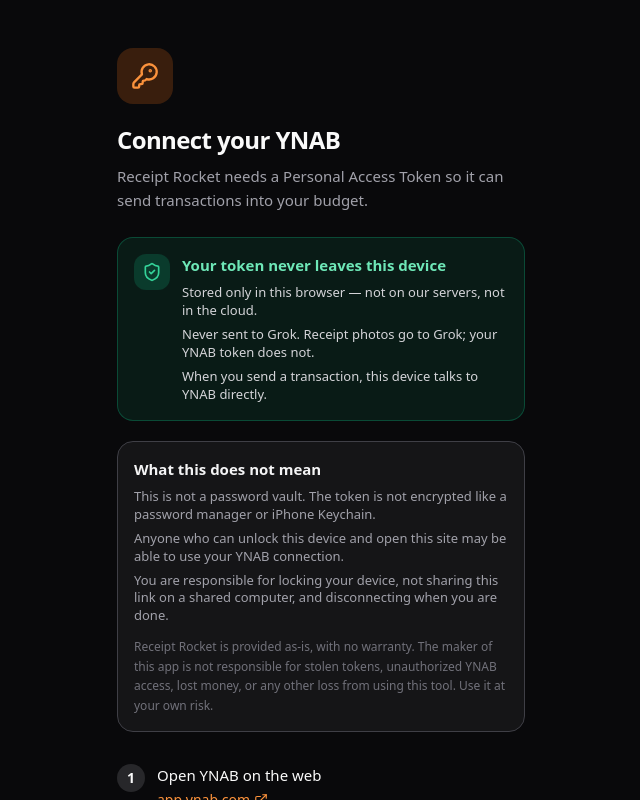
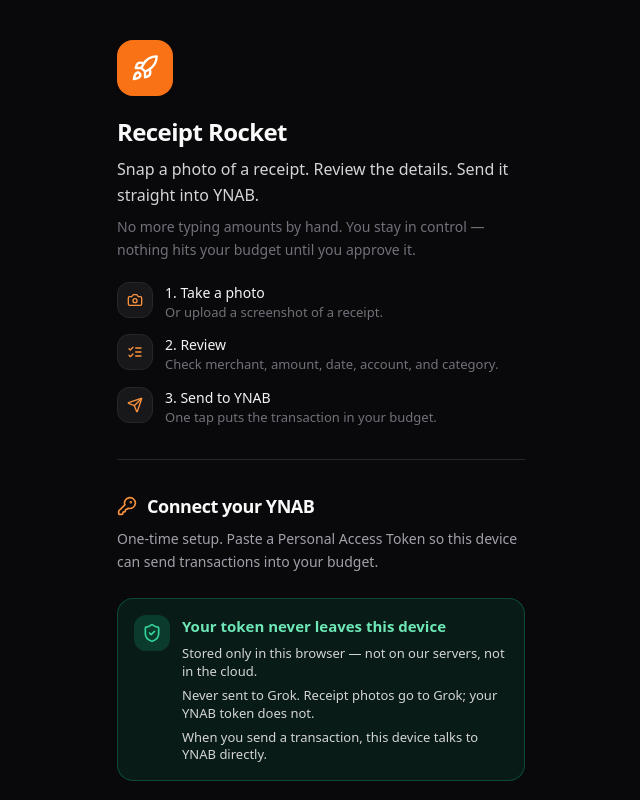
Before and after one commit to mikemascara/receipt-rocket, a Next.js app: page / in a window 1280 px wide. Shown: the top 800 px of the page, without its empty margins (319-959 px from the left). Built offline with nearby package versions, Linux system fonts and the light colour scheme.

Commit message:
Lead connect screen with clear what-this-app-does pitch

```diff
--- a/src/components/TokenSetup.tsx
+++ b/src/components/TokenSetup.tsx
@@ -3,7 +3,17 @@
 import { useState } from "react";
 import { setYnabToken } from "@/lib/storage";
 import { fetchBudgets } from "@/lib/ynab";
-import { ExternalLink, KeyRound, CheckCircle2, AlertCircle, ShieldCheck } from "lucide-react";
+import {
+  ExternalLink,
+  KeyRound,
+  CheckCircle2,
+  AlertCircle,
+  ShieldCheck,
+  Rocket,
+  Camera,
+  ListChecks,
+  Send,
+} from "lucide-react";
 
 type Props = {
   onComplete: () => void;
@@ -32,15 +42,64 @@ export default function TokenSetup({ onComplete }: Props) {
   }
 
   return (
-    <div className="min-h-dvh flex flex-col px-5 pt-12 pb-8 max-w-md mx-auto">
+    <div className="min-h-dvh flex flex-col px-5 pt-10 pb-8 max-w-md mx-auto">
       <div className="flex-1">
-        <div className="mb-6">
-          <div className="w-14 h-14 rounded-2xl bg-orange-500/20 flex items-center justify-center mb-5">
-            <KeyRound className="w-7 h-7 text-orange-400" />
+        {/* What this app does */}
+        <div className="mb-8">
+          <div className="w-14 h-14 rounded-2xl bg-orange-500 flex items-center justify-center mb-5">
+            <Rocket className="w-7 h-7 text-white" />
           </div>
-          <h1 className="text-2xl font-bold tracking-tight mb-2">Connect your YNAB</h1>
-          <p className="text-zinc-400 text-[15px] leading-relaxed">
-            Receipt Rocket needs a Personal Access Token so it can send transactions into your budget.
+          <h1 className="text-2xl font-bold tracking-tight mb-2">Receipt Rocket</h1>
+          <p className="text-zinc-300 text-[16px] leading-relaxed font-medium">
+            Snap a photo of a receipt. Review the details. Send it straight into YNAB.
+          </p>
+          <p className="text-zinc-500 text-[14px] leading-relaxed mt-2">
+            No more typing amounts by hand. You stay in control — nothing hits your budget until you
+            approve it.
+          </p>
+
+          <div className="mt-5 space-y-3">
+            <div className="flex items-start gap-3">
+              <div className="w-9 h-9 rounded-xl bg-zinc-900 border border-zinc-800 flex items-center justify-center shrink-0">
+                <Camera className="w-4 h-4 text-orange-400" />
+              </div>
+              <div>
+                <p className="text-[14px] font-medium text-zinc-100">1. Take a photo</p>
+                <p className="text-[13px] text-zinc-500">Or upload a screenshot of a receipt.</p>
+              </div>
+            </div>
+            <div className="flex items-start gap-3">
+              <div className="w-9 h-9 rounded-xl bg-zinc-900 border border-zinc-800 flex items-center justify-center shrink-0">
+                <ListChecks className="w-4 h-4 text-orange-400" />
+              </div>
+              <div>
+                <p className="text-[14px] font-medium text-zinc-100">2. Review</p>
+                <p className="text-[13px] text-zinc-500">
+                  Check merchant, amount, date, account, and category.
+                </p>
+              </div>
+            </div>
+            <div className="flex items-start gap-3">
+              <div className="w-9 h-9 rounded-xl bg-zinc-900 border border-zinc-800 flex items-center justify-center shrink-0">
+                <Send className="w-4 h-4 text-orange-400" />
+              </div>
+              <div>
+                <p className="text-[14px] font-medium text-zinc-100">3. Send to YNAB</p>
+                <p className="text-[13px] text-zinc-500">One tap puts the transaction in your budget.</p>
+              </div>
+            </div>
+          </div>
+        </div>
+
+        {/* Connect section */}
+        <div className="mb-6 pt-2 border-t border-zinc-800">
+          <div className="flex items-center gap-2.5 mt-6 mb-2">
+            <KeyRound className="w-5 h-5 text-orange-400" />
+            <h2 className="text-lg font-semibold tracking-tight">Connect your YNAB</h2>
+          </div>
+          <p className="text-zinc-400 text-[14px] leading-relaxed mb-5">
+            One-time setup. Paste a Personal Access Token so this device can send transactions into
+            your budget.
           </p>
         </div>
 
@@ -63,46 +122,77 @@ export default function TokenSetup({ onComplete }: Props) {
         <div className="mb-8 rounded-2xl border border-zinc-700 bg-zinc-900/80 px-4 py-4">
           <p className="font-semibold text-zinc-100 text-[15px]">What this does not mean</p>
           <ul className="mt-2 space-y-1.5 text-[13px] text-zinc-400 leading-snug">
-            <li>This is not a password vault. The token is not encrypted like a password manager or iPhone Keychain.</li>
-            <li>Anyone who can unlock this device and open this site may be able to use your YNAB connection.</li>
-            <li>You are responsible for locking your device, not sharing this link on a shared computer, and disconnecting when you are done.</li>
+            <li>
+              This is not a password vault. The token is not encrypted like a password manager or
+              iPhone Keychain.
+            </li>
+            <li>
+              Anyone who can unlock this device and open this site may be able to use your YNAB
+              connection.
+            </li>
+            <li>
+              You are responsible for locking your device, not sharing this link on a shared
+              computer, and disconnecting when you are done.
+            </li>
           </ul>
           <p className="mt-3 text-[12px] text-zinc-500 leading-relaxed">
-            Receipt Rocket is provided as-is, with no warranty. The maker of this app is not responsible for stolen tokens, unauthorized YNAB access, lost money, or any other loss from using this tool. Use it at your own risk.
+            Receipt Rocket is provided as-is, with no warranty. The maker of this app is not
+            responsible for stolen tokens, unauthorized YNAB access, lost money, or any other loss
+            from using this tool. Use it at your own risk.
           </p>
         </div>
 
         <div className="space-y-4 mb-8">
           <div className="flex gap-3">
-            <div className="w-7 h-7 rounded-full bg-zinc-800 flex items-center justify-center text-sm font-semibold shrink-0">1</div>
+            <div className="w-7 h-7 rounded-full bg-zinc-800 flex items-center justify-center text-sm font-semibold shrink-0">
+              1
+            </div>
             <div>
               <p className="font-medium text-[15px]">Open YNAB on the web</p>
-              <a href="https://app.ynab.com" target="_blank" rel="noopener noreferrer" className="text-orange-400 text-sm inline-flex items-center gap-1 mt-0.5">
+              <a
+                href="https://app.ynab.com"
+                target="_blank"
+                rel="noopener noreferrer"
+                className="text-orange-400 text-sm inline-flex items-center gap-1 mt-0.5"
+              >
                 app.ynab.com <ExternalLink className="w-3.5 h-3.5" />
               </a>
             </div>
           </div>
 
           <div className="flex gap-3">
-            <div className="w-7 h-7 rounded-full bg-zinc-800 flex items-center justify-center text-sm font-semibold shrink-0">2</div>
+            <div className="w-7 h-7 rounded-full bg-zinc-800 flex items-center justify-center text-sm font-semibold shrink-0">
+              2
+            </div>
             <div>
               <p className="font-medium text-[15px]">Go to Account Settings → Developer Settings</p>
-              <a href="https://app.ynab.com/settings/developer" target="_blank" rel="noopener noreferrer" className="text-orange-400 text-sm inline-flex items-center gap-1 mt-1">
+              <a
+                href="https://app.ynab.com/settings/developer"
+                target="_blank"
+                rel="noopener noreferrer"
+                className="text-orange-400 text-sm inline-flex items-center gap-1 mt-1"
+              >
                 Developer Settings <ExternalLink className="w-3.5 h-3.5" />
               </a>
             </div>
           </div>
 
           <div className="flex gap-3">
-            <div className="w-7 h-7 rounded-full bg-zinc-800 flex items-center justify-center text-sm font-semibold shrink-0">3</div>
+            <div className="w-7 h-7 rounded-full bg-zinc-800 flex items-center justify-center text-sm font-semibold shrink-0">
+              3
+            </div>
             <div>
               <p className="font-medium text-[15px]">Create a new Personal Access Token</p>
-              <p className="text-zinc-500 text-sm mt-0.5">Click “New Token”, enter your password, then copy the token that appears.</p>
+              <p className="text-zinc-500 text-sm mt-0.5">
+                Click “New Token”, enter your password, then copy the token that appears.
+              </p>
             </div>
           </div>
 
           <div className="flex gap-3">
-            <div className="w-7 h-7 rounded-full bg-zinc-800 flex items-center justify-center text-sm font-semibold shrink-0">4</div>
+            <div className="w-7 h-7 rounded-full bg-zinc-800 flex items-center justify-center text-sm font-semibold shrink-0">
+              4
+            </div>
             <div>
               <p className="font-medium text-[15px]">Paste it below</p>
             </div>
@@ -129,7 +219,8 @@ export default function TokenSetup({ onComplete }: Props) {
               className="mt-1 w-4 h-4 rounded border-zinc-600 bg-zinc-900 accent-orange-500 shrink-0"
             />
             <span className="text-[13px] text-zinc-300 leading-snug">
-              I understand this token is stored on this device, I am responsible for keeping this device secure, and I use Receipt Rocket at my own risk.
+              I understand this token is stored on this device, I am responsible for keeping this
+              device secure, and I use Receipt Rocket at my own risk.
             </span>
           </label>
 
@@ -154,7 +245,11 @@ export default function TokenSetup({ onComplete }: Props) {
         disabled={!token.trim() || !accepted || status === "checking" || status === "success"}
         className="w-full mt-8 bg-orange-500 hover:bg-orange-400 disabled:bg-zinc-800 disabled:text-zinc-500 text-white font-semibold py-4 rounded-2xl transition-colors text-[16px]"
       >
-        {status === "checking" ? "Checking token…" : status === "success" ? "Connected!" : "Save on this device"}
+        {status === "checking"
+          ? "Checking token…"
+          : status === "success"
+            ? "Connected!"
+            : "Save on this device"}
       </button>
     </div>
   );
```
